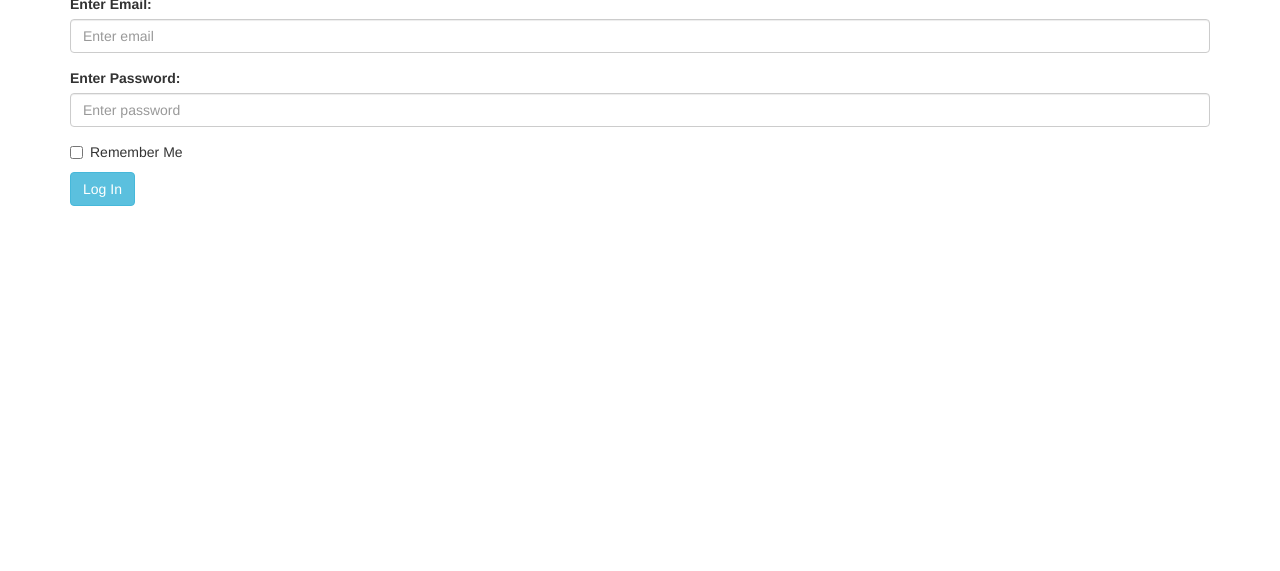
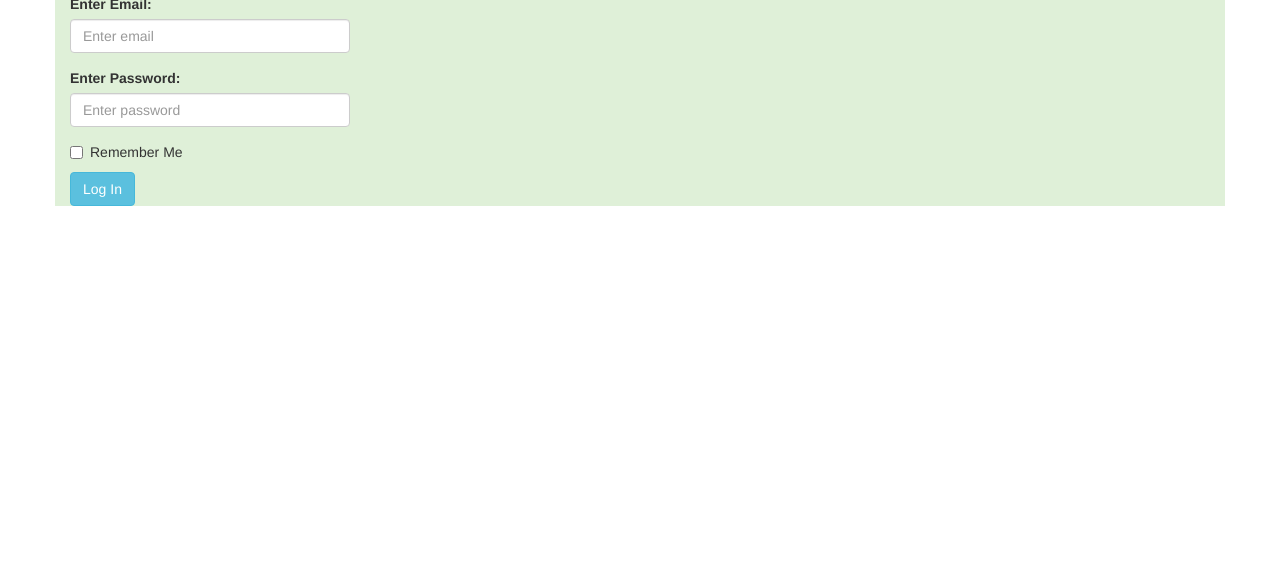
Before and after one commit to neurake/OSS, a plain HTML site: page login.html in a window 1280 px wide. Shown: the part 229-800 px from the top of the page. Drawn offline with nearby package versions, Linux system fonts and the light colour scheme.

Commit message:
login width

```diff
--- a/login.html
+++ b/login.html
@@ -44,16 +44,16 @@
   <br>
 
 
-  <div class="container">
+  <div class="container bg-success ">
     <h2>Login Form</h2>
     <form action="Login" name="login" method="post">
-      <div class="form-group">
+      <div class="form-group ">
         <label for="email">Enter Email:</label>
-        <input type="email" class="form-control" id="email" placeholder="Enter email" name="email" required>
+        <input type="email" class="form-control" id="email" placeholder="Enter email" name="email" style="width: 280px"required>
       </div>
       <div class="form-group">
         <label for="pwd">Enter Password:</label>
-        <input type="password" class="form-control" id="pwd" placeholder="Enter password" name="pwd"required>
+        <input type="password" class="form-control" id="pwd" placeholder="Enter password" name="pwd" style="width: 280px"required>
       </div>
 
       <div class="checkbox">
```
